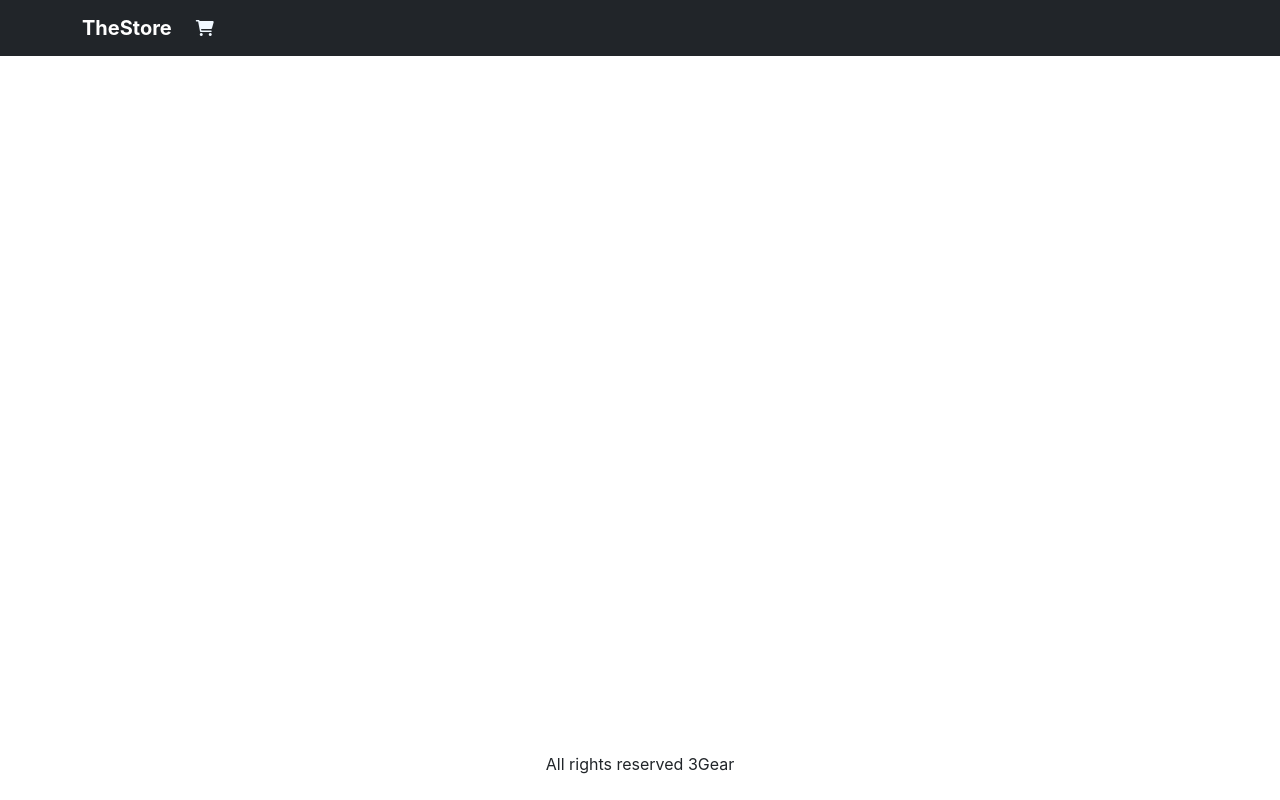
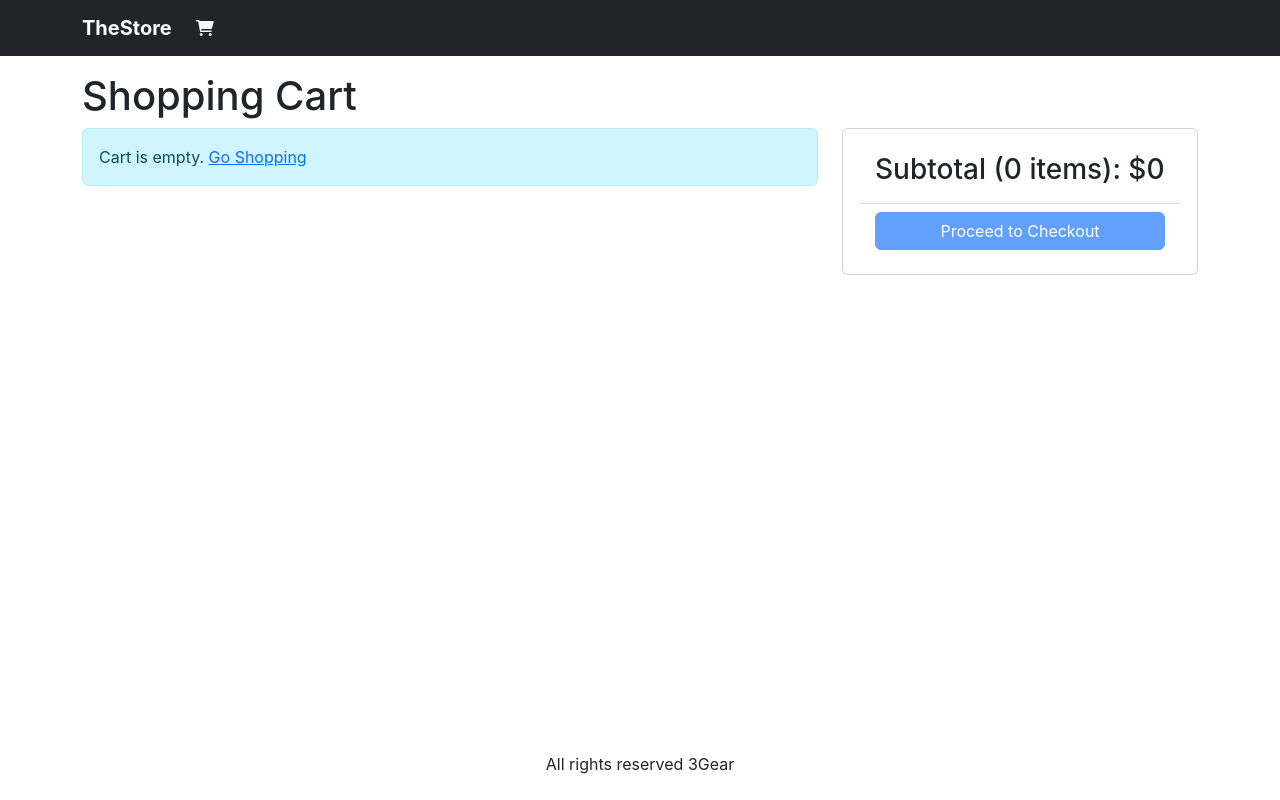
Before and after one commit to HermesZum/MERN-Stack-eCommerce-Website, a React (Create React App) app in the folder frontend/: page /cart in a window 1280 px wide. Built offline with nearby package versions, Linux system fonts and the light colour scheme.

Commit message:
The Cart screen was created and configured.

```diff
--- a/frontend/src/App.js
+++ b/frontend/src/App.js
@@ -6,6 +6,7 @@
 import { LinkContainer } from "react-router-bootstrap";
 import { useContext } from "react";
 import { Store } from "./Store";
+import CartScreen from "./screens/CartScreen";
 
 function App() {
     const { state } = useContext(Store);
@@ -40,6 +41,7 @@
                     <Routes>
                         <Route path="/" element={<HomeScreen />} />
                         <Route path="/product/:slug" element={<ProductScreen />} />
+                        <Route path="/cart" element={<CartScreen />} />
                     </Routes>
                 </Container>
             </main>
--- a/frontend/src/index.css
+++ b/frontend/src/index.css
@@ -65,6 +65,10 @@
   max-width: 100%;
 }
 
+.img-thumbnail {
+  height: 80px;
+}
+
 .fa-cart-shopping {
   color: aliceblue;
   margin-right: 2px;
--- /dev/null
+++ b/frontend/src/screens/CartScreen.js
@@ -0,0 +1,97 @@
+import { useContext } from "react";
+import { Store } from "../Store";
+import { Helmet } from "react-helmet-async";
+import { Button, Card, Col, ListGroup, Row } from "react-bootstrap";
+import MessageBox from "../components/MessageBox";
+import { Link } from "react-router-dom";
+
+function CartScreen() {
+    const { state, dispatch: ctxDispatch} = useContext(Store);
+    const {
+        cart: { cartItems },
+    } = state;
+
+    return (
+        <div>
+            <Helmet>
+                <title>Shopping Cart</title>
+            </Helmet>
+            <h1>Shopping Cart</h1>
+            <Row>
+                <Col md={8}>
+                    { cartItems.length === 0
+                        ?
+                        (
+                            <MessageBox>
+                                Cart is empty. <Link to="/">Go Shopping</Link>
+                            </MessageBox>
+                        )
+                        :
+                        (
+                            <ListGroup>
+                                { cartItems.map((item) => (
+                                    <ListGroup.Item key={ item._id }>
+                                        <Row className="align-items-center">
+                                            <Col md={4}>
+                                                <img
+                                                    src={ item.image }
+                                                    alt={ item.name }
+                                                    className="img-fluid rounded img-thumbnail"
+                                                />{' '}
+                                                <Link to={`/product/${item.slug}`}>{ item.name }</Link>
+                                            </Col>
+                                            <Col md={3}>
+                                                <Button variant="light" disabled={ item.quantity === 1 }>
+                                                    <i className="fas fa-minus-circle"></i>
+                                                </Button>{' '}
+                                                <span>{ item.quantity }</span>{' '}
+                                                <Button variant="light" disabled={ item.quantity === item.countInStock }>
+                                                    <i className="fas fa-plus-circle"></i>
+                                                </Button>{' '}
+                                            </Col>
+                                            <Col md={3}>
+                                                ${ item.price }
+                                            </Col>
+                                            <Col md={2}>
+                                                <Button variant="light">
+                                                    <i className="fas fa-trash"></i>
+                                                </Button>
+                                            </Col>
+                                        </Row>
+                                    </ListGroup.Item>
+                                ))}
+                            </ListGroup>
+                        )
+                    }
+                </Col>
+                <Col md={4}>
+                    <Card>
+                        <Card.Body>
+                            <ListGroup variant="flush">
+                                <ListGroup.Item>
+                                    <h3>
+                                        Subtotal ({ cartItems.reduce((a, c) => a = c.quantity, 0) }{' '}items):
+                                        ${ cartItems.reduce((a, c) => a = c.price * c.quantity, 0)}
+                                    </h3>
+                                </ListGroup.Item>
+                                <ListGroup.Item>
+                                    <div className="d-grid">
+                                        <Button
+                                            type="button"
+                                            variant="primary"
+                                            disabled={ cartItems.length === 0 }
+                                        >
+                                           Proceed to Checkout
+                                        </Button>
+                                    </div>
+                                </ListGroup.Item>
+                            </ListGroup>
+                        </Card.Body>
+                    </Card>
+                </Col>
+            </Row>
+        </div>
+    );
+}
+
+export default CartScreen;
--- a/frontend/src/screens/ProductScreen.js
+++ b/frontend/src/screens/ProductScreen.js
@@ -1,6 +1,6 @@
 import axios from "axios";
 import { useContext, useEffect, useReducer } from "react";
-import { useParams } from "react-router-dom";
+import { useNavigate, useParams } from "react-router-dom";
 import { Helmet } from "react-helmet-async";
 import { Badge, Button, Card, Col, ListGroup, Row } from "react-bootstrap";
 import Rating from "../components/Rating";
@@ -23,6 +23,7 @@
 }
 
 function ProductScreen() {
+    const navigate = useNavigate();
     const params = useParams();
     const { slug } = params;
 
@@ -61,9 +62,11 @@
         }
 
         ctxDispatch({
-                        type: 'CART_ADD_ITEM',
-                        payload: { ...product, quantity },
-                    });
+            type: 'CART_ADD_ITEM',
+            payload: { ...product, quantity },
+        });
+
+        navigate('/cart');
     }
 
     return loading
```
